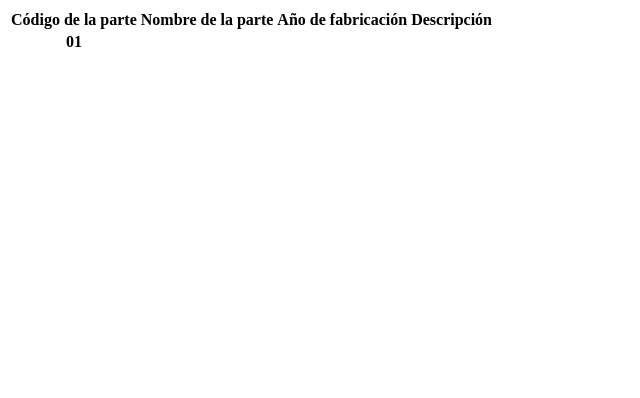
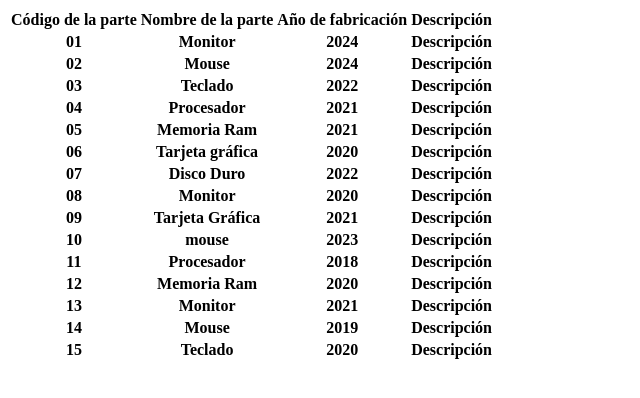
Before and after one commit to juandacf/taller1_11_2024, a plain HTML site: page taller1/index.html in a window 1280 px wide. Shown: the whole page, without its empty margins (0-640 px from the left). Drawn offline with Linux system fonts and the light colour scheme.

Commit message:
tablaCompleta

```diff
--- a/taller1/index.html
+++ b/taller1/index.html
@@ -27,150 +27,212 @@
                 01
             </th>
             <th>
+                Monitor
+            </th>
+
+            <th>
+                2024
             </th>
             <th>
-            </th>
-            <th>
+                Descripción
             </th>
         </tr>
         <tr>
             <th>
+                02
+            </th>
+
+            <th>
+                Mouse
+            </th>
+
+            <th>
+                2024
             </th>
             <th>
-            </th>
-            <th>
-            </th>
-            <th>
+                Descripción
             </th>
         </tr>
         <tr>
             <th>
+                03
             </th>
             <th>
+                Teclado
             </th>
             <th>
+                2022
             </th>
             <th>
+                Descripción
             </th>
         </tr>
         <tr>
             <th>
+                04
             </th>
             <th>
+                Procesador
             </th>
             <th>
+                2021
             </th>
             <th>
+                Descripción
             </th>
         </tr>
         <tr>
             <th>
+                05
             </th>
             <th>
+                Memoria Ram
             </th>
             <th>
+                2021
             </th>
             <th>
+                Descripción
             </th>
         </tr>
         <tr>
             <th>
+                06
             </th>
             <th>
+                Tarjeta gráfica
             </th>
             <th>
+                2020
             </th>
             <th>
+                Descripción
             </th>
         </tr>
         <tr>
             <th>
+                07
             </th>
             <th>
+                Disco Duro
             </th>
             <th>
+                2022
             </th>
             <th>
+                Descripción
             </th>
         </tr>
         <tr>
             <th>
+                08
             </th>
             <th>
+                Monitor
             </th>
             <th>
+                2020
             </th>
             <th>
+                Descripción
             </th>
         </tr>
         <tr>
             <th>
+                09
             </th>
             <th>
+                Tarjeta Gráfica
             </th>
             <th>
+                2021
             </th>
             <th>
+                Descripción
             </th>
         </tr>
         <tr>
             <th>
+                10
             </th>
             <th>
+                mouse
             </th>
             <th>
+                2023
             </th>
             <th>
+                Descripción
             </th>
         </tr>
         <tr>
             <th>
+                11
             </th>
             <th>
+                Procesador
             </th>
             <th>
+                2018
             </th>
             <th>
+                Descripción
             </th>
         </tr>
         <tr>
             <th>
+                12
             </th>
             <th>
+                Memoria Ram
             </th>
             <th>
+                2020
             </th>
             <th>
+                Descripción
             </th>
         </tr>
         <tr>
             <th>
+                13
             </th>
             <th>
+                Monitor
             </th>
             <th>
+                2021
             </th>
             <th>
+                Descripción
             </th>
         </tr>
         <tr>
             <th>
+                14
             </th>
             <th>
+                Mouse
             </th>
             <th>
+                2019
             </th>
             <th>
+                Descripción
             </th>
         </tr>
         <tr>
             <th>
+                15
             </th>
             <th>
+                Teclado
             </th>
             <th>
+                2020
             </th>
             <th>
+                Descripción
             </th>
         </tr>
     </table>
```
